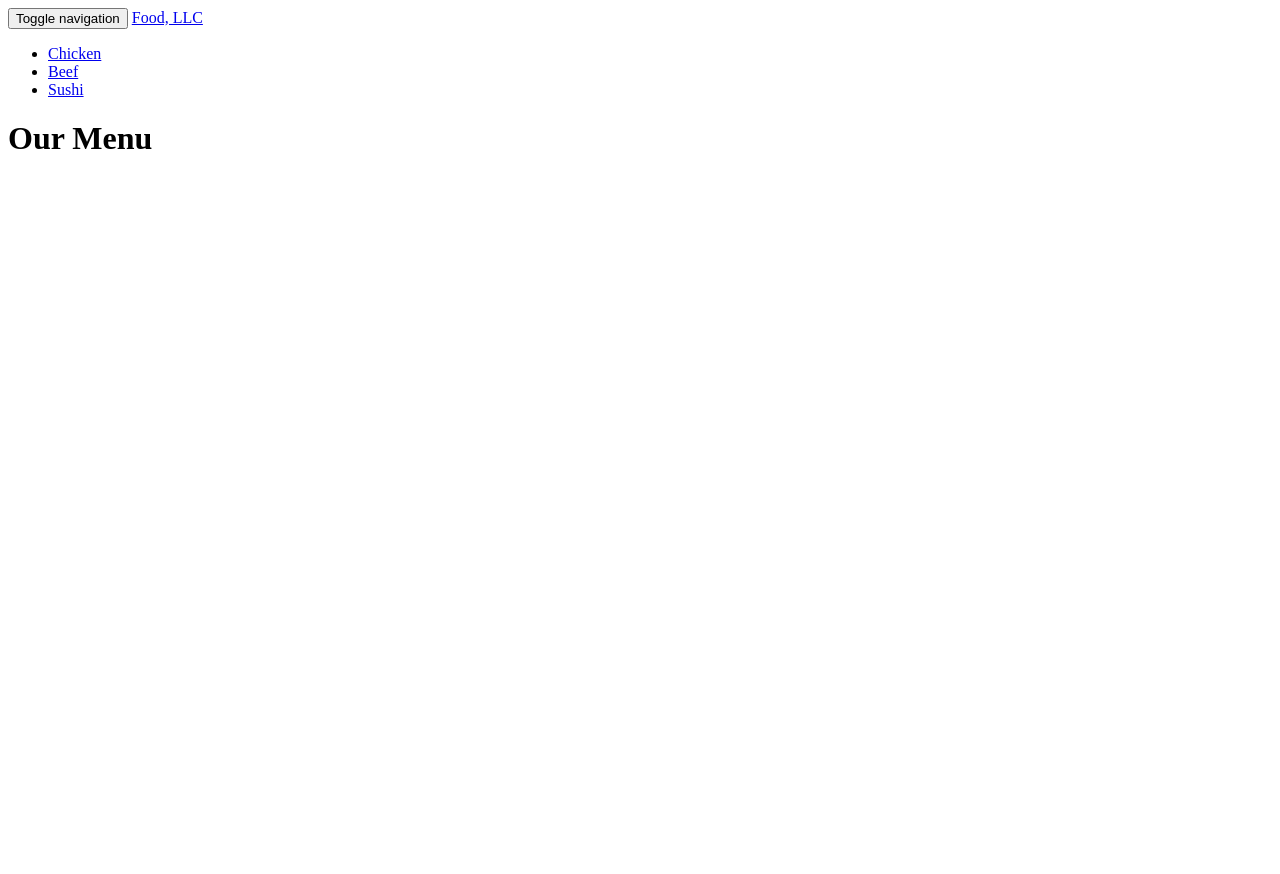
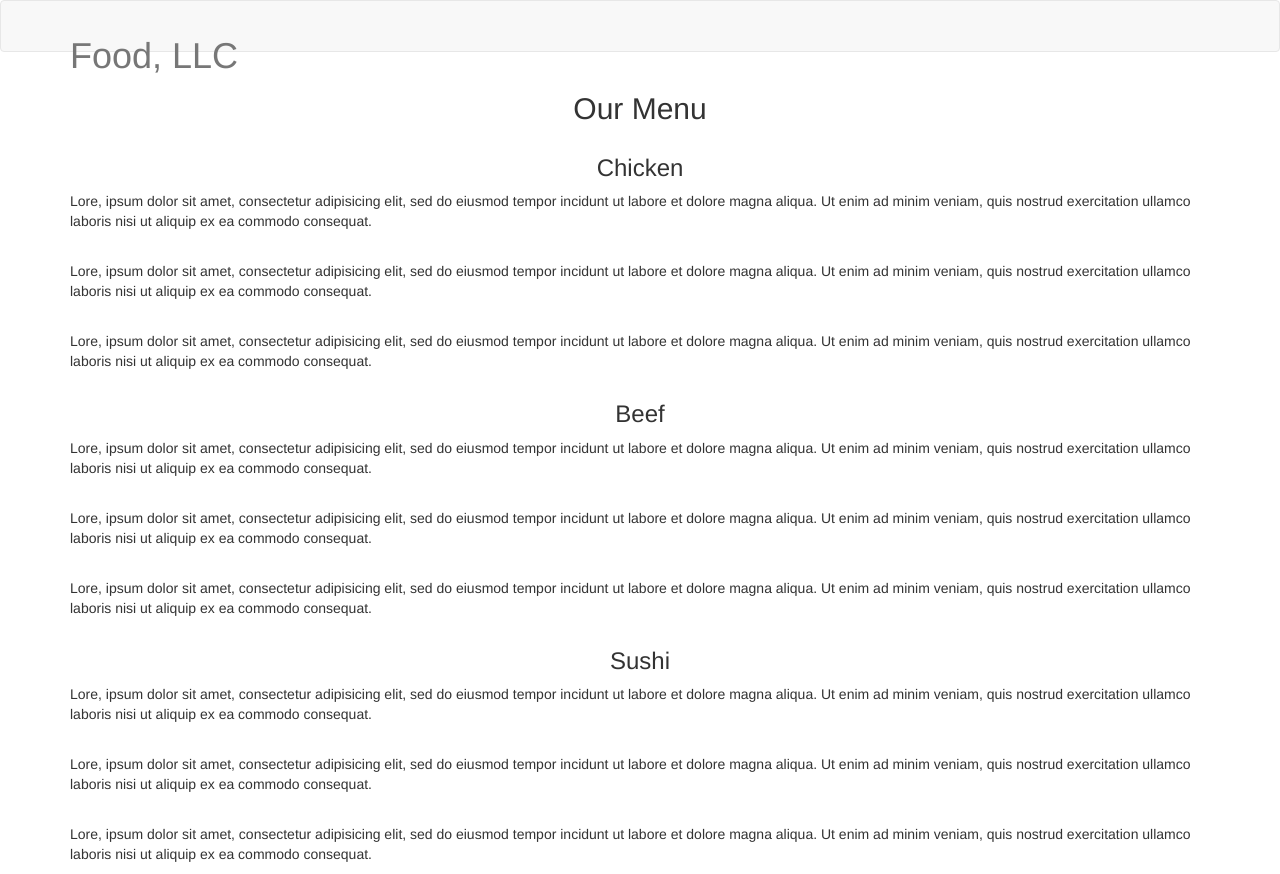
Before and after one commit to 04mohit12/Module-3-Assignment.io, a plain HTML site: page index.html in a window 1280 px wide. Before the commit the page ends 800 px from the top, so only its background shows below. Drawn offline with nearby package versions, Linux system fonts and the light colour scheme.

Commit message:
index.html

```diff
--- a/index.html
+++ b/index.html
@@ -4,38 +4,107 @@
   <meta charset="UTF-8">
   <meta name="viewport" content="width=device-width, initial-scale=1.0">
   <title>Food, LLC</title>
-  <link rel="stylesheet" href="css/style.css">
+  <link rel="stylesheet" href="css/bootstrap.min.css">
+    <link rel="stylesheet" href="css/styles.css">
+    <link href="https://fonts.googleapis.com/css2?family=Bangers&display=swap" rel="stylesheet">
+    <link href="https://fonts.googleapis.com/css2?family=Yanone+Kaffeesatz:wght@300&display=swap" rel="stylesheet">
+
 </head>
 <body>
-  <nav class="navbar navbar-default">
+  <header>
+    <nav id="header-nav" class="navbar navbar-default">
       <div class="container">
         <div class="navbar-header">
-        <button type="button" class="navbar-toggle collapsed" data-toggle="collapse" data-target="#navbar" aria-expanded="false" aria-controls="navbar">
-          <span class="sr-only">Toggle navigation</span>
+
+          <div class="navbar-brand">
+          <h1>Food, LLC</h1>
+          </div>
+
+          <button type="button" class="navbar-toggle collapsed" data-toggle="collapse" data-target="#collapsable-nav" aria-expanded="false">
+            <span class="sr-only"> Toogle navigation</span>
             <span class="icon-bar"></span>
             <span class="icon-bar"></span>
             <span class="icon-bar"></span>
           </button>
-        <a class="navbar-brand" href="#">Food, LLC</a>
+
         </div>
-      <div id="navbar" class="navbar-collapse collapse">
-        <ul class="nav navbar-nav navbar-right">  <li><a href="#">Chicken</a></li>
-          <li><a href="#">Beef</a></li>
-          <li><a href="#">Sushi</a></li>
+
+        <div id="collapsable-nav" class="collapse navbar-collapse  ">
+          <ul id="nav-list" class="nav navbar-nav navbar-right ">
+            <li class="visible-xs">
+              <a href="#Chicken">
+                <br class="hidden-xs"> Chicken
+              </a>
+            </li>
+            <li class="visible-xs">
+              <a href="#Beef">
+                <br class="hidden-xs"> Beef
+              </a>
+            </li>
+            <li class="visible-xs">
+              <a href="#Sushi">
+                <br class="hidden-xs"> Sushi
+              </a>
+            </li>
           </ul>
         </div>
       </div>
     </nav>
+  </header>
 
-  <h1 class="text-center">Our Menu</h1>
+    <div class="container">
+      <div class="row">
+        <h2 class="text-center">Our Menu</h2>
+        <div class="col-xs-12" id="food-section">
+          <h3 class="text-center" id="Chicken">Chicken</h3>
+          <p>Lore, ipsum dolor sit amet, consectetur adipisicing elit, sed do eiusmod tempor
+            incidunt ut labore et dolore magna aliqua. Ut enim ad minim veniam, quis nostrud exercitation
+            ullamco laboris nisi ut aliquip ex ea commodo consequat.</p>
+            <br>
+          <p>Lore, ipsum dolor sit amet, consectetur adipisicing elit, sed do eiusmod tempor
+            incidunt ut labore et dolore magna aliqua. Ut enim ad minim veniam, quis nostrud exercitation
+            ullamco laboris nisi ut aliquip ex ea commodo consequat.</p>
+            <br>
 
-  <section class="container">
-    <div class="row">
-      <div class="col-xs-12 col-md-8 col-md-offset-2">  </div>
+          <p>Lore, ipsum dolor sit amet, consectetur adipisicing elit, sed do eiusmod tempor
+              incidunt ut labore et dolore magna aliqua. Ut enim ad minim veniam, quis nostrud exercitation
+              ullamco laboris nisi ut aliquip ex ea commodo consequat.</p>
         </div>
-  </section>
+        <div class="col-xs-12" id="food-section">
+          <h3 class="text-center" id="Beef">Beef</h3>
+          <p>Lore, ipsum dolor sit amet, consectetur adipisicing elit, sed do eiusmod tempor
+            incidunt ut labore et dolore magna aliqua. Ut enim ad minim veniam, quis nostrud exercitation
+            ullamco laboris nisi ut aliquip ex ea commodo consequat.</p>
+            <br>
+          <p>Lore, ipsum dolor sit amet, consectetur adipisicing elit, sed do eiusmod tempor
+            incidunt ut labore et dolore magna aliqua. Ut enim ad minim veniam, quis nostrud exercitation
+            ullamco laboris nisi ut aliquip ex ea commodo consequat.</p>
+            <br>
 
-  <script src="https://ajax.googleapis.com/ajax/libs/jquery/1.11.3/jquery.min.js"></script>
-  <script src="https://maxcdn.bootstrapcdn.com/bootstrap/3.3.7/js/bootstrap.min.js"></script>
+          <p>Lore, ipsum dolor sit amet, consectetur adipisicing elit, sed do eiusmod tempor
+              incidunt ut labore et dolore magna aliqua. Ut enim ad minim veniam, quis nostrud exercitation
+              ullamco laboris nisi ut aliquip ex ea commodo consequat.</p>
+        </div>
+        <div class="col-xs-12" id="food-section">
+          <h3 class="text-center" id="Sushi">Sushi</h3>
+          <p>Lore, ipsum dolor sit amet, consectetur adipisicing elit, sed do eiusmod tempor
+            incidunt ut labore et dolore magna aliqua. Ut enim ad minim veniam, quis nostrud exercitation
+            ullamco laboris nisi ut aliquip ex ea commodo consequat.</p>
+            <br>
+          <p>Lore, ipsum dolor sit amet, consectetur adipisicing elit, sed do eiusmod tempor
+            incidunt ut labore et dolore magna aliqua. Ut enim ad minim veniam, quis nostrud exercitation
+            ullamco laboris nisi ut aliquip ex ea commodo consequat.</p>
+            <br>
+
+          <p>Lore, ipsum dolor sit amet, consectetur adipisicing elit, sed do eiusmod tempor
+              incidunt ut labore et dolore magna aliqua. Ut enim ad minim veniam, quis nostrud exercitation
+              ullamco laboris nisi ut aliquip ex ea commodo consequat.</p>
+        </div>
+      </div>
+    </div>
+
+  <script src="js/jquery-2.1.4.min.js"></script>
+  <script src="js/bootstrap.min.js"></script>
+  <script src="js/script.js"></script>
 </body>
 </html>
```
Lines whose indentation alone changed are shown as unchanged.
